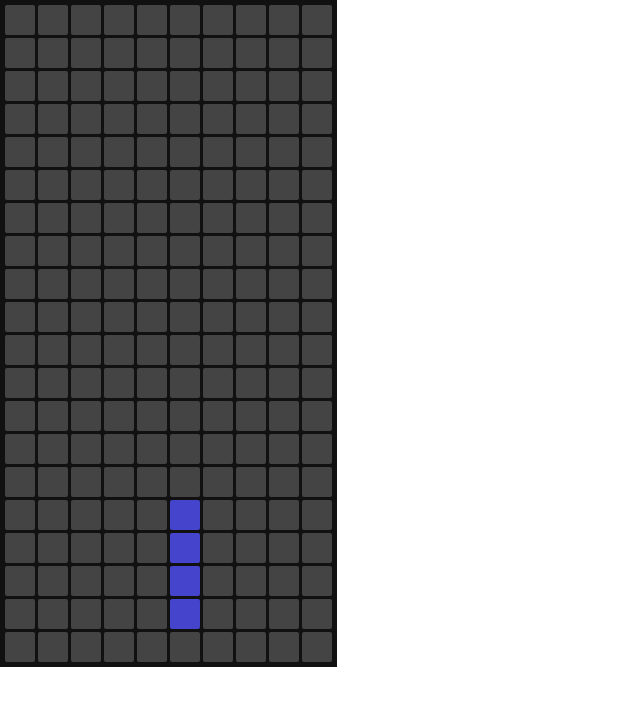
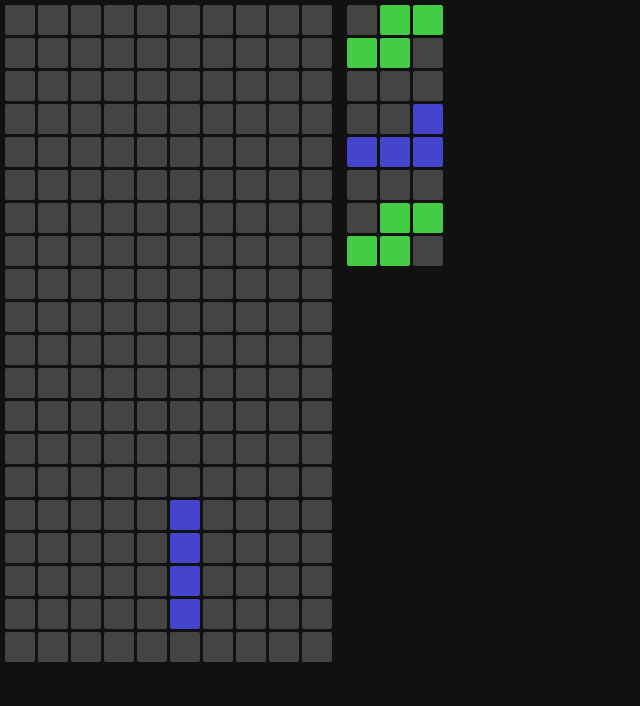
Before and after one commit to AndroidWargames/drop-pixel, a React (Create React App) app: page / in a window 1280 px wide. Shown: the top 706 px of the page, without its empty margins (0-640 px from the left). Built offline with nearby package versions, Linux system fonts and the light colour scheme.

Commit message:
Piece queue visible

```diff
--- a/src/App.css
+++ b/src/App.css
@@ -3,6 +3,7 @@
   height: 30px;
   padding: 0px;
   border-radius: 2px;
+  transition: background-color .1s ease;
 }
 
 .Board {
@@ -10,3 +11,8 @@
   gap: 3px;
   padding: 5px;
 }
+
+body {
+  background-color: #111;
+  height: 100%;
+}
--- a/src/App.tsx
+++ b/src/App.tsx
@@ -1,12 +1,16 @@
 import './App.css';
 import { Board } from './Board';
 import {GameProvider} from './GameContext';
+import {PieceQueue} from './PieceQueue';
 
 function App() {
   return (
-    <div className="App" >
+    <div className="App">
       <GameProvider>
-        <Board/>
+        <div style={{display: "flex", flexDirection: "row"}}>
+          <Board/>
+          <PieceQueue/>
+        </div>
       </GameProvider>
     </div>
   );
--- a/src/GameContext.tsx
+++ b/src/GameContext.tsx
@@ -1,4 +1,4 @@
-import { createContext, useContext, useEffect, useState } from "react"
+import { createContext, useContext, useState } from "react"
 import {BoardData, Pieces, FallingPieceController} from "./types"
 import { buildController, sumPieceAndBoard } from "./FallingPieceController"
 import {black} from "./Colors"
@@ -8,6 +8,7 @@ import {generatePiece} from "./Pieces"
 export type GameContextType = {
   board: BoardData
   fallingPieceController: FallingPieceController
+  pieces: Pieces
 }
 
 const GameContext = createContext<GameContextType | undefined>(undefined)
@@ -27,7 +28,9 @@ export const GameProvider = ({children}: {children: React.ReactNode}) => {
   const fallingPieceController = buildController(pieces, board, setPieces, setBoard)
 
   const value = {
-    board: sumPieceAndBoard(pieces.fallingPiece, board), fallingPieceController
+    board: sumPieceAndBoard(pieces.fallingPiece, board),
+    fallingPieceController,
+    pieces
   }
 
   return (
--- /dev/null
+++ b/src/PieceQueue.tsx
@@ -0,0 +1,45 @@
+import { useGameContext } from "./GameContext"
+import {BoardData, Piece} from "./types"
+import {black} from "./Colors"
+import {BlockRow} from "./BlockRow"
+
+const style = {
+  display: "inline-grid",
+  gridTemplateColumns: Array(3).fill("auto").join(" "),
+  paddingLeft: "10px",
+  margin: "0px"
+}
+
+const pieceHeight = (piece: Piece): number => {
+  if (piece.kind == "i") return 4
+  return 2
+}
+
+const pieceGrid = (pieces: Piece[]): BoardData => {
+  let size = pieces.map((p) => pieceHeight(p)).reduce((a,b) => a + b) + 2
+  if (size == 0) { return [[]] as BoardData }
+  let data = Array.from({length: size}, () => Array.from({length: 3}, () => black))
+  let maxY = 0
+  pieces.forEach((piece) => {
+    console.log({piece, data})
+    piece.chonks.forEach((chonk) => { data[chonk.y + maxY][chonk.x] = chonk.color })
+    maxY += Math.max(...piece.chonks.map((c) => c.y)) + 2
+  })
+  return data
+}
+
+const PieceDisplay = ({pieces}: {pieces: Piece[]}) => (
+  <div style={style} className="Board">
+    {pieceGrid(pieces).map((row, i) => <BlockRow key={i} y={i} rowColors={row}/>)}
+  </div>
+)
+
+export const PieceQueue = () => {
+  const { pieces } = useGameContext()
+
+  return (
+  <div>
+    <PieceDisplay pieces={pieces.pieceQueue}/>
+    </div>
+  )
+}
```
